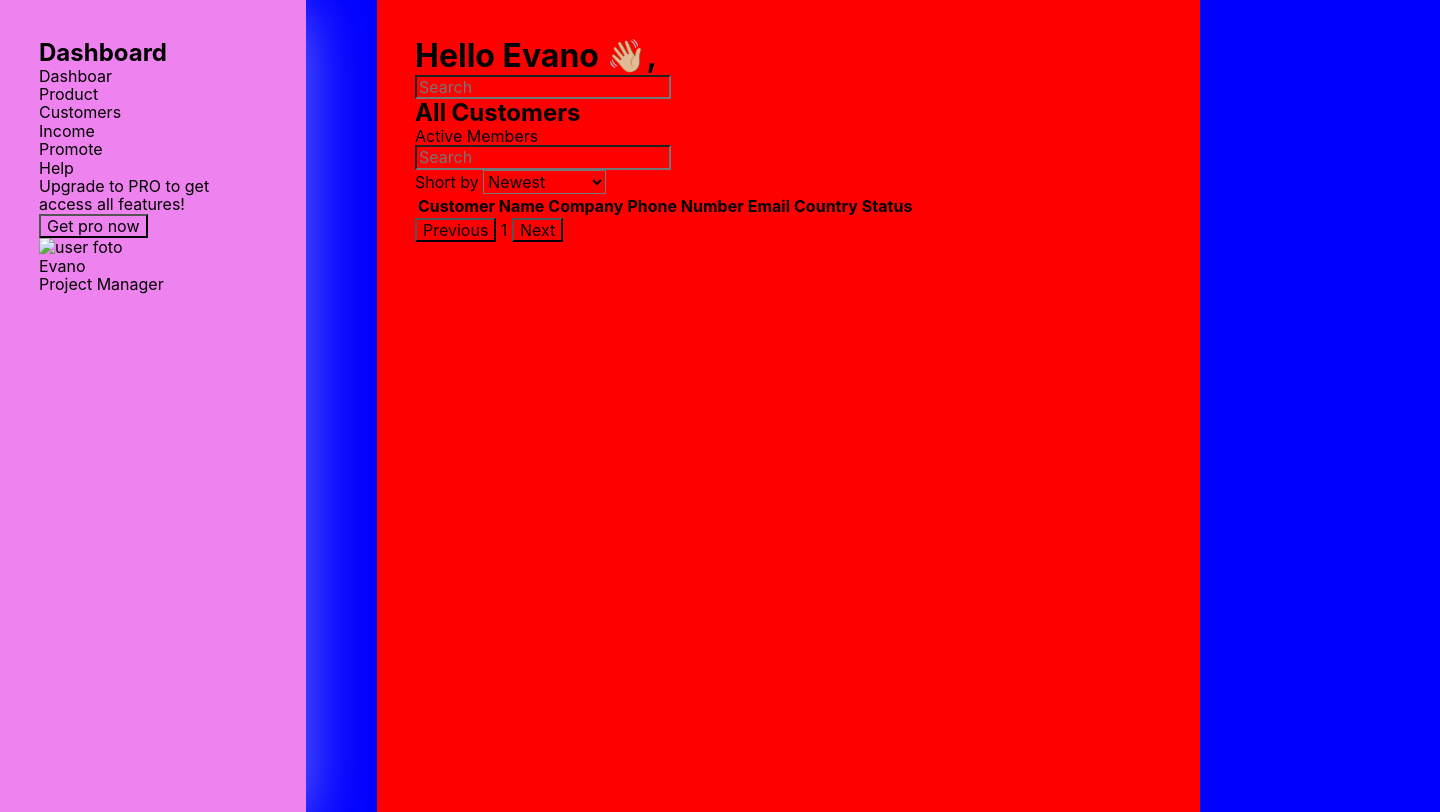
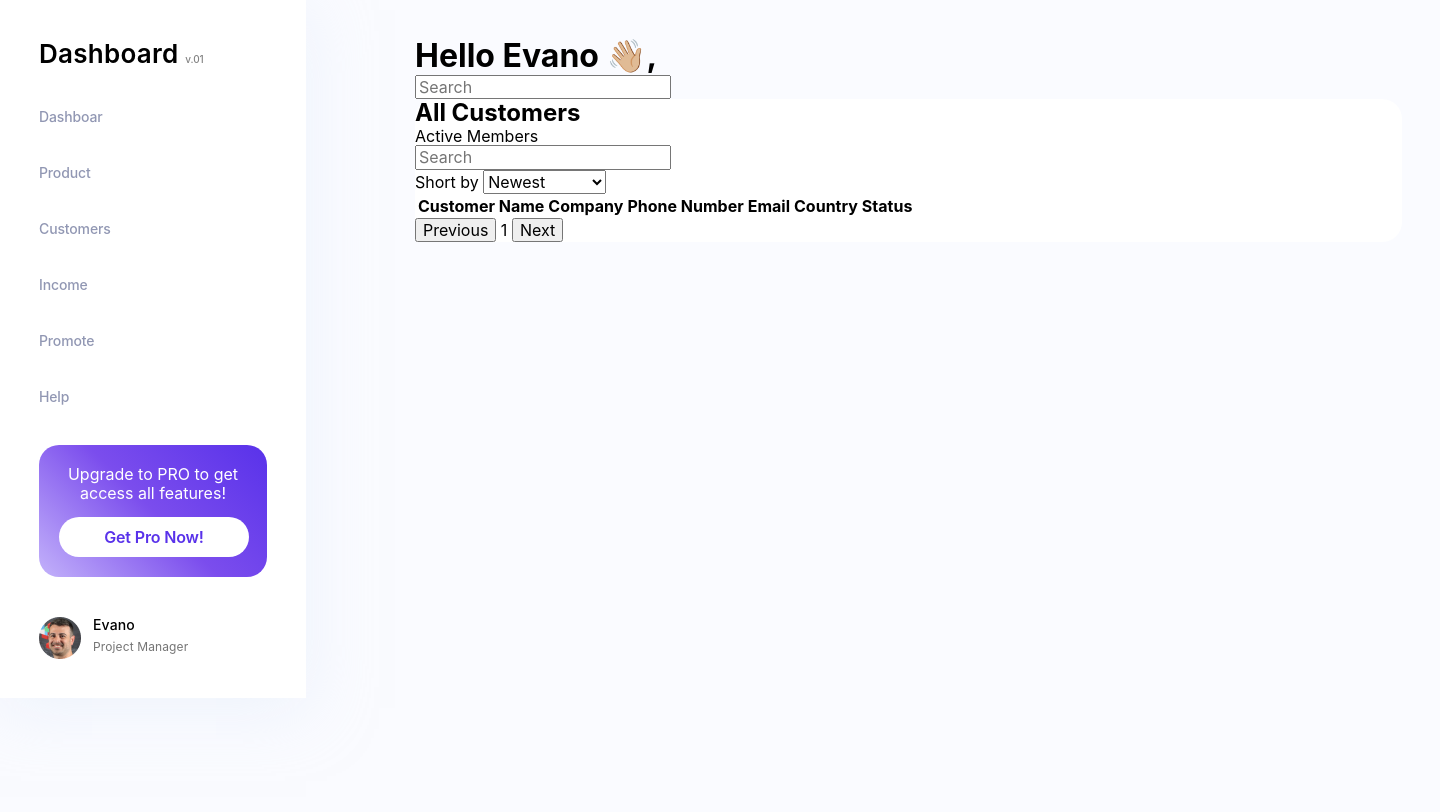
Before and after one commit to worldofvictory/CRM-Dashboard-Customersrs, a plain HTML site: page index.html in a window 1280 px wide. Shown: the whole page, 1440 px wide, since content can reach past the window. Drawn offline with nearby package versions, Linux system fonts and the light colour scheme; files whose address does not match are found by name; a web font is replaced by a local one.

Commit message:
sidebarCss

```diff
--- a/assets/css/styles.css
+++ b/assets/css/styles.css
@@ -1,4 +1,4 @@
-/*@font-face {
+@font-face {
     font-family: 'Poppins';
     src: local("Poppins") url("../src/assets/fonts/Poppins-Regular.ttf") format("truetype"),
         url("../src/assets/fonts/Poppins-Regular.woff") format("woff"),
@@ -24,10 +24,10 @@
     font-weight: 600;
     font-style: normal;
 }
-*/
+
 * {
     margin: 0;
-    background-color: var(--main-bg-color);
+    /*background-color: var(--main-bg-color);*/
     font-family: -apple-system, BlinkMacSystemFont, 'Poppins', 'Segoe UI', 'Roboto', 'Helvetica Neue',
         sans-serif;
         box-sizing: border-box;
@@ -36,20 +36,84 @@
     body {
         display: flex;
         margin: 0;
-        background-color:blue;
-        width: 1200px;
+        background: #fafbff;
+        width: 1440px;
+        border-radius: 20px;
     }
 .main-content {
-    background: red;
-    width: 968px;
-    height: 812px;
+    /*background: blue;*/
+    width: 968%;
+    height: 812%;
     flex: 1;
     padding: 38px;
+    border-radius: 20px;
 }
     .sidebar {
     box-shadow: 0 10px 60px 0 rgba(226, 236, 249, 0.5);
-    background: violet;
+    background: #fff;
     width: 306px;
     padding: 39px;
     margin-right: 71px;
     }
+.siderbar-title {
+    margin-top: 0;
+    font-weight: 600;
+    font-size: 26px;
+    letter-spacing: 0.01em;
+    color: #000;
+}
+.siderbar-decor{
+    font-weight: 500;
+        font-size: 10px;
+        letter-spacing: -0.01em;
+        color: #838383;
+}
+.sidebare-item{
+    margin: 40px 0;
+    font-weight: 500;
+        font-size: 14px;
+        letter-spacing: -0.01em;
+        color: #9197b3;
+}
+.sidebar-pro{
+text-align: center;
+padding: 20px;
+border-radius: 20px;
+background: linear-gradient(45deg, #c3b2fa, #7b4ded, #5932ea);
+color: #fff;
+}
+.sidebar-button  {
+    background-color: #fff;
+    color:#5932ea;
+    margin-top: 15px;
+    width: 190px;
+    height: 40px;
+    border-radius: 20px;
+    border: none;
+    font-weight: 600;
+    letter-spacing: -0.01em;
+}
+.user-name{
+    font-weight: 500;
+    font-size: 14px;
+    letter-spacing: 0.01em;
+    color: #000;
+    padding-bottom: 7px;
+}
+.user-prof{
+    font-weight: 400;
+    font-size: 12px;
+    letter-spacing: 0.01em;
+    color: #757575;
+}
+.user {
+margin-top: 40px;
+display: flex;
+}
+.user-info{
+padding-left: 12px;
+}
+    .customers-table{
+    background: #fff;
+    border-radius: 20px;
+    }
--- a/index.html
+++ b/index.html
@@ -16,23 +16,30 @@
   </head>
   <body>
     <aside class="sidebar">
-      <h2>Dashboard</h2>
+      <h2 class="siderbar-title">
+        Dashboard <span class="siderbar-decor">v.01</span>
+      </h2>
       <nav>
         <ul>
-          <li><a href="">Dashboar</a></li>
-          <li><a href="">Product</a></li>
-          <li><a href="">Customers</a></li>
-          <li><a href="">Income</a></li>
-          <li><a href="">Promote</a></li>
-          <li><a href="">Help</a></li>
+          <li class="sidebare-item"><a href="">Dashboar</a></li>
+          <li class="sidebare-item"><a href="">Product</a></li>
+          <li class="sidebare-item"><a href="">Customers</a></li>
+          <li class="sidebare-item"><a href="">Income</a></li>
+          <li class="sidebare-item"><a href="">Promote</a></li>
+          <li class="sidebare-item"><a href="">Help</a></li>
         </ul>
       </nav>
-      <div class="pro">
+      <div class="sidebar-pro">
         <p>Upgrade to PRO to get access all features!</p>
-        <button type="button">Get pro now</button>
+        <button class="sidebar-button" type="button">Get Pro Now!</button>
       </div>
       <div class="user">
-        <img src="" alt="user foto" />
+        <img
+          src="./assets/img/userx1.png"
+          alt="user foto"
+          width="42"
+          height="42"
+        />
         <div class="user-info">
           <p class="user-name">Evano</p>
           <p class="user-prof">Project Manager</p>
```
Also changed, not shown: assets/img/userx1.png (added), assets/img/userx2.png (added).
